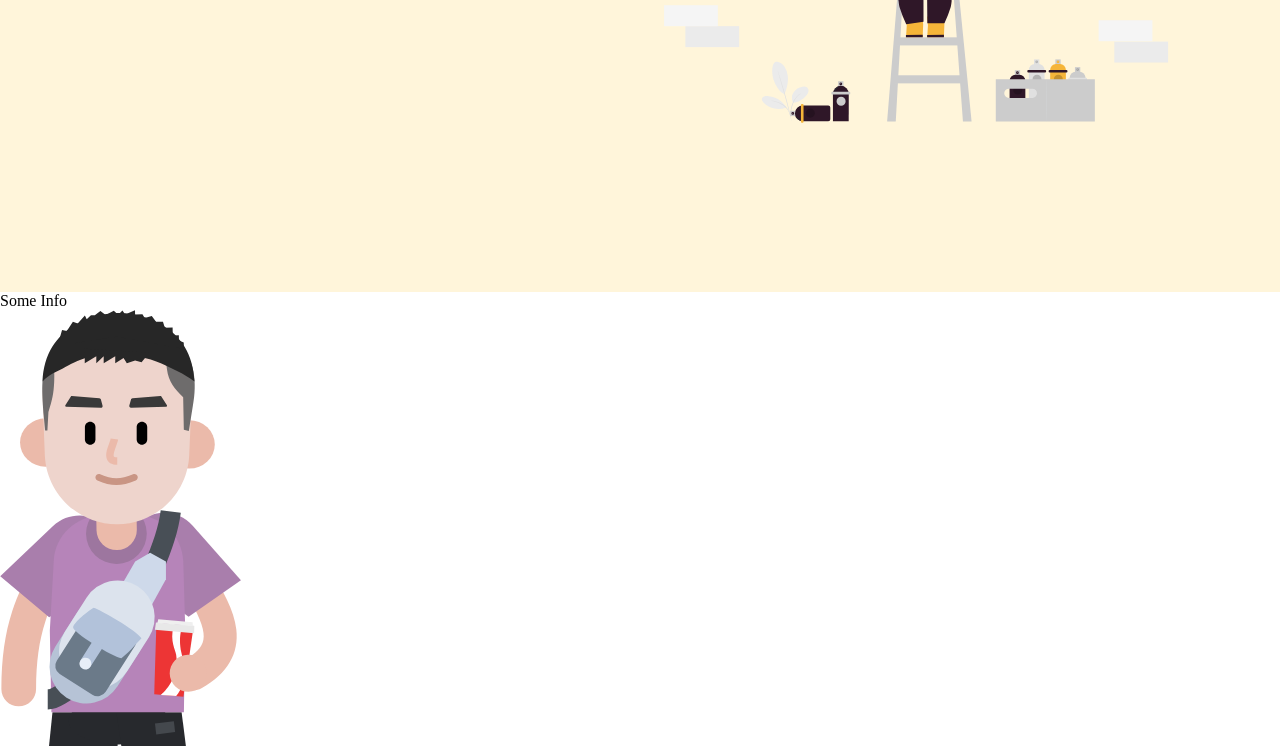
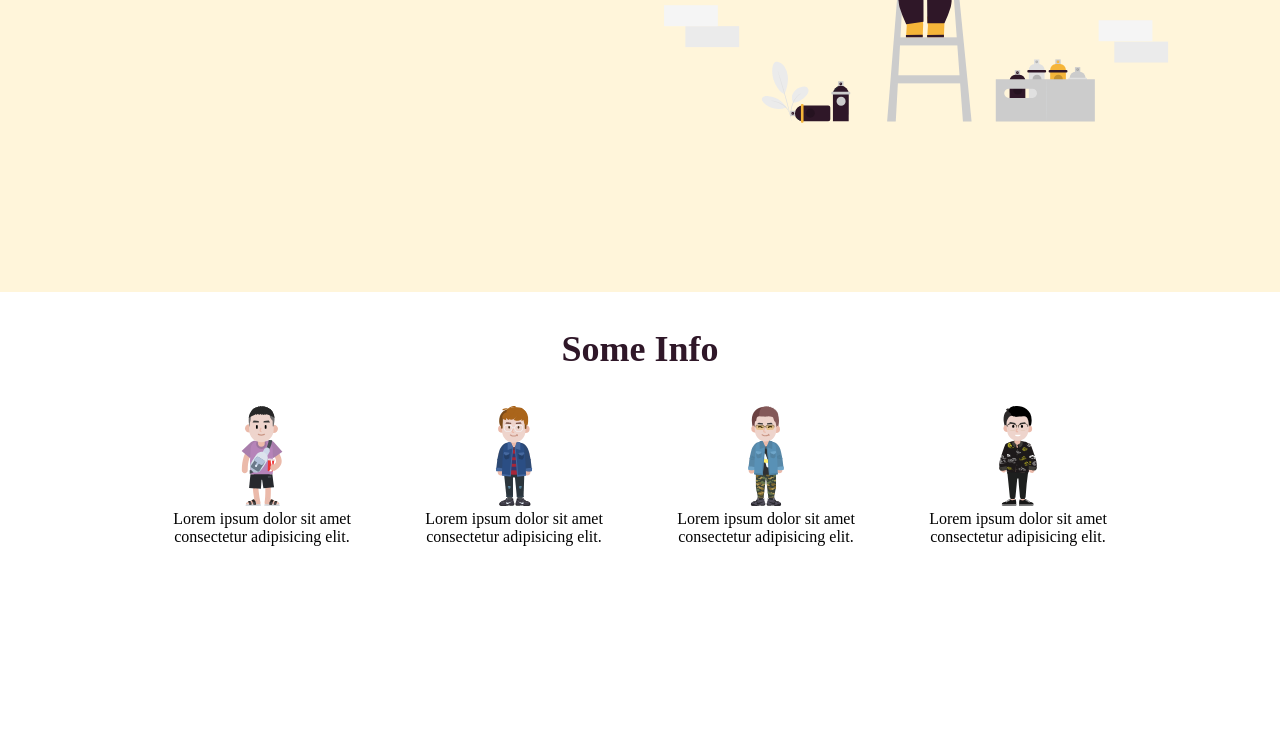
Before and after one commit to Huzama-Ameer/landing-page, a plain HTML site: page index.html in a window 1280 px wide. Shown: the part 508-1254 px from the top of the page. After the commit the page ends 1054 px from the top, so only its background shows below. Drawn offline with Linux system fonts and the light colour scheme.

Commit message:
Style the info section

```diff
--- a/css/styles.css
+++ b/css/styles.css
@@ -51,8 +51,35 @@
     background-color: #ff6b71;
     margin-right: 12px;
   }
-  img{
+ figure img{
     width: auto;
     height: 590px;
     margin-right: -150px;
   }
+
+
+
+  .box img {
+    width: 100px;
+    height: 100px;
+  }
+
+
+  .info {
+      margin: 36px 0;
+      text-align: center;
+      font-size: 36px;
+      font-weight: bolder;
+      color: hsl(317.5, 34.3%, 13.7%);;
+  }
+
+  .box-container {
+      display: flex;
+      justify-content: center;
+      gap: 52px;
+      text-align: center;
+  }
+
+  .box {
+      max-width: 200px;
+  }
```
